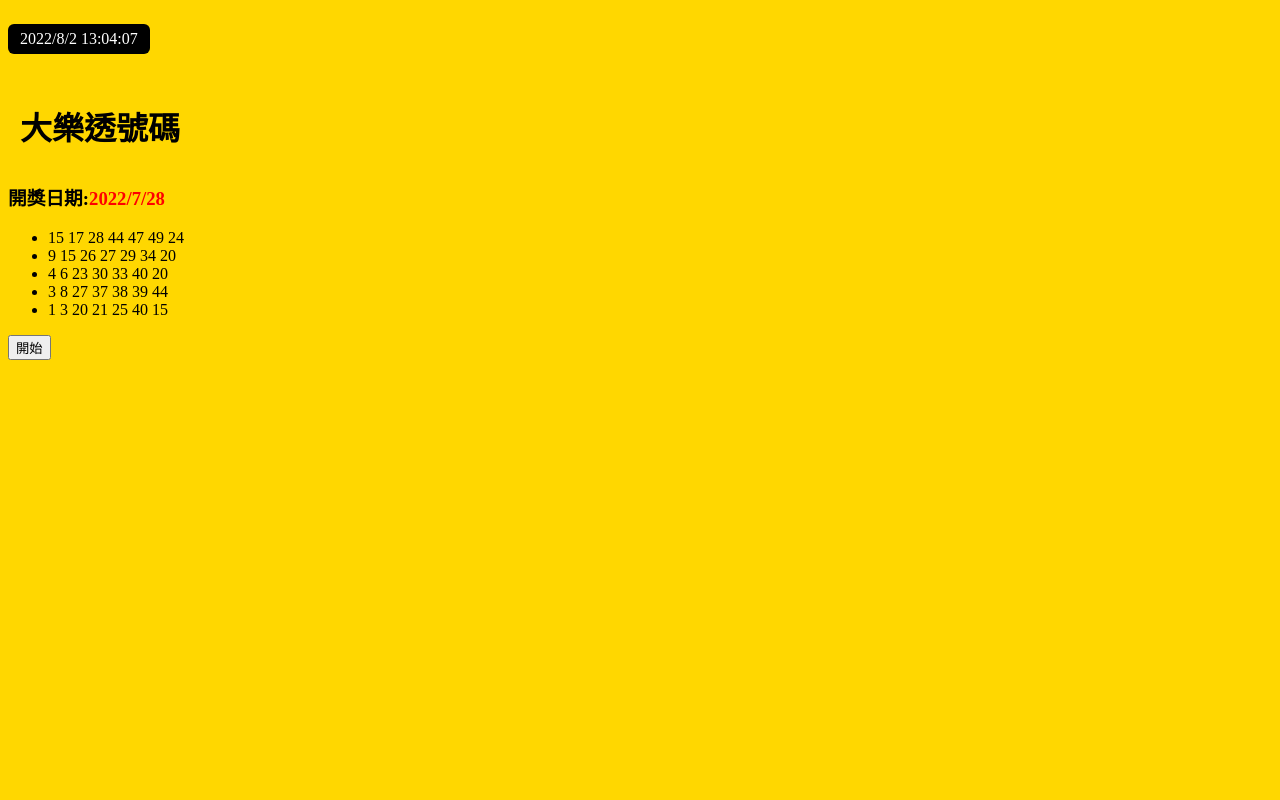
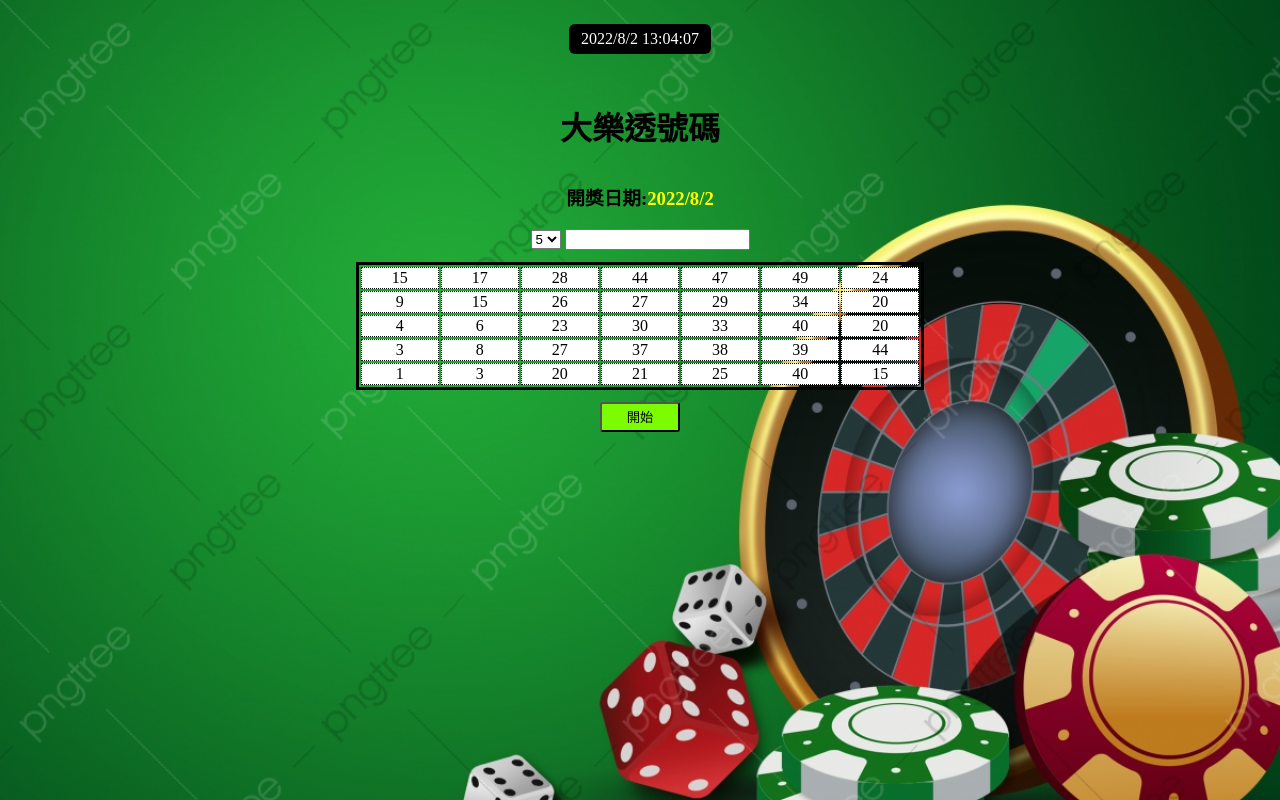
Before and after one commit to 17app001/lotto-project, a plain HTML site: page index.html in a window 1280 px wide. Both pictures are taken after a click on the button "開始". Drawn offline with Linux system fonts and the light colour scheme.

Commit message:
完成表格跟背景圖形設定

```diff
--- a/css/style.css
+++ b/css/style.css
@@ -1,6 +1,38 @@
 body{
+    /* background-color: gold; */
+    background-image: url("/image/background.jpg");
+    /* background-attachment:scroll; */
+    background-size: 100%;
 
-    background-color: gold;
+}
+
+#container{
+    width: 90%;
+    text-align: center;
+    margin: 6px auto;
+}
+
+table{
+    width: 50%;
+    margin: 12px auto;
+    border: 3px solid black;
+}
+
+.lotto-number{
+    margin-top: 12px;
+}
+
+td{
+    background-color: white;
+    border: 1px dotted;
+}
+
+button{
+    background-color: lawngreen;
+    width:80px;
+    border-radius: 3px;
+    height: 30px;
+
 }
 
 .date {
@@ -14,3 +46,13 @@ p.date{
     border-radius: 6px;
     background-color: black;
 }
+
+span.date{
+    color:yellow;
+}
+
+@media screen and (max-width:768px){
+    table{
+        width: 70%;
+    }
+}
--- a/index.html
+++ b/index.html
@@ -10,17 +10,24 @@
 </head>
 
 <body onload="showTime()">
-    <p class="date"></p>
-    <h1 style="padding: 12px;">大樂透號碼</h1>
-    <h3>開獎日期:<span class="date"></span></h3>
-    <div class="lotto-number">
-        <p>
-        <ul>
-            <li>開獎中.....</li>
-        </ul>
-        </p>
+    <div id="container">
+        <p class="date"></p>
+        <h1 style="padding: 12px;">大樂透號碼</h1>
+        <h3>開獎日期:<span class="date"></span></h3>
+        <select name="" id="count">
+            <option value="3">3</option>
+            <option value="4">4</option>
+            <option value="5" selected>5</option>
+            <option value="6">6</option>
+            <option value="7">7</option>
+            <option value="8">8</option>
+        </select>
+        <input type="number" id="input-count">
+        <div class="lotto-number">
+
+        </div>
+        <button id="start" type="button">開始</button>
     </div>
-    <button id="start" type="button">開始</button>
     <script src="./js/index.js"></script>
 </body>
 
--- a/js/index.js
+++ b/js/index.js
@@ -1,6 +1,6 @@
 
 const dateEl = document.querySelectorAll(".date");
-const lottoEl = document.querySelector(".lotto-number ul");
+const lottoEl = document.querySelector(".lotto-number");
 const startEl = document.querySelector("#start");
 
 console.log(startEl);
@@ -35,15 +35,27 @@ function showTime() {
 }
 
 startEl.addEventListener("click", () => {
-    dateEl[1].innerText = "2022/7/28";
-    console.log("click!2");
-    lottoEl.innerHTML = "";
+    let selectCount = document.querySelector("#count").value;
+    let inputCount = document.querySelector("#input-count").value;
 
-    for (let i = 0; i < 5; i++) {
+    let count = inputCount == "" ? selectCount : inputCount;
+
+    console.log(count, inputCount);
+    dateEl[1].innerText = getTime(false);
+
+    let tempStr = "<table>";
+    for (let i = 0; i < count; i++) {
+        tempStr += "<tr>";
         let numbers = getLottoNumber(1, 49, 6, true);
-        console.log(numbers.join(" "));
-        lottoEl.innerHTML += `<li>${numbers.join(" ")}</li>`;
+        for (let j = 0; j < numbers.length; j++) {
+            tempStr += `<td>${numbers[j]}</td>`;
+        }
+        tempStr += "</tr>";
     }
+
+    tempStr += "</table>";
+
+    lottoEl.innerHTML = tempStr;
 });
 
 
```
Also changed, not shown: image/background.jpg (added).
